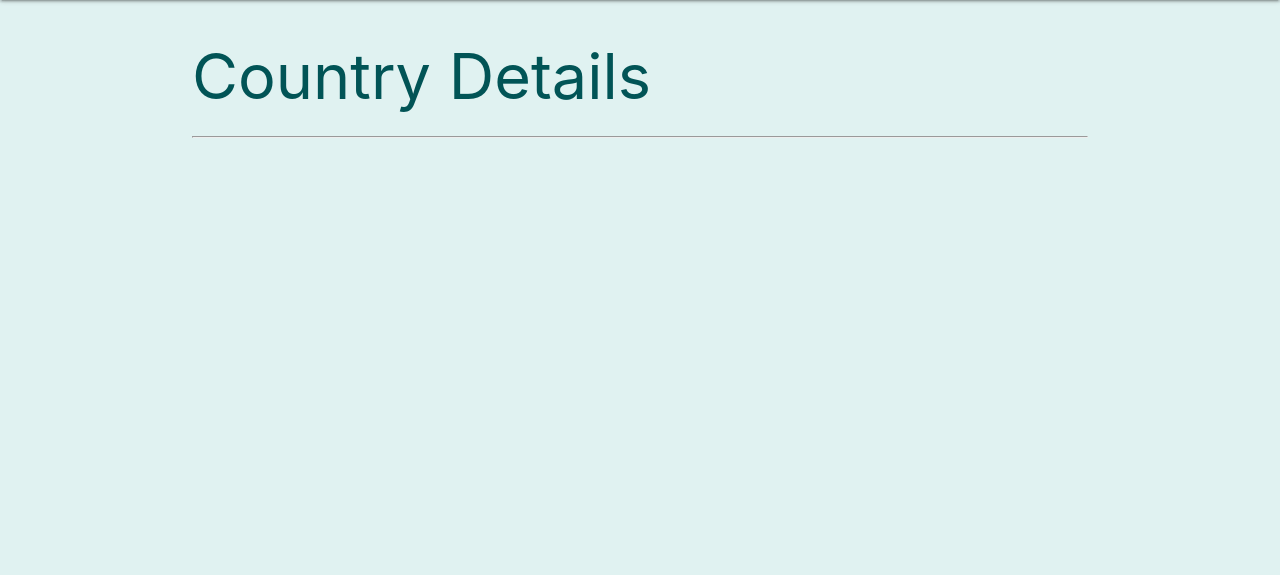
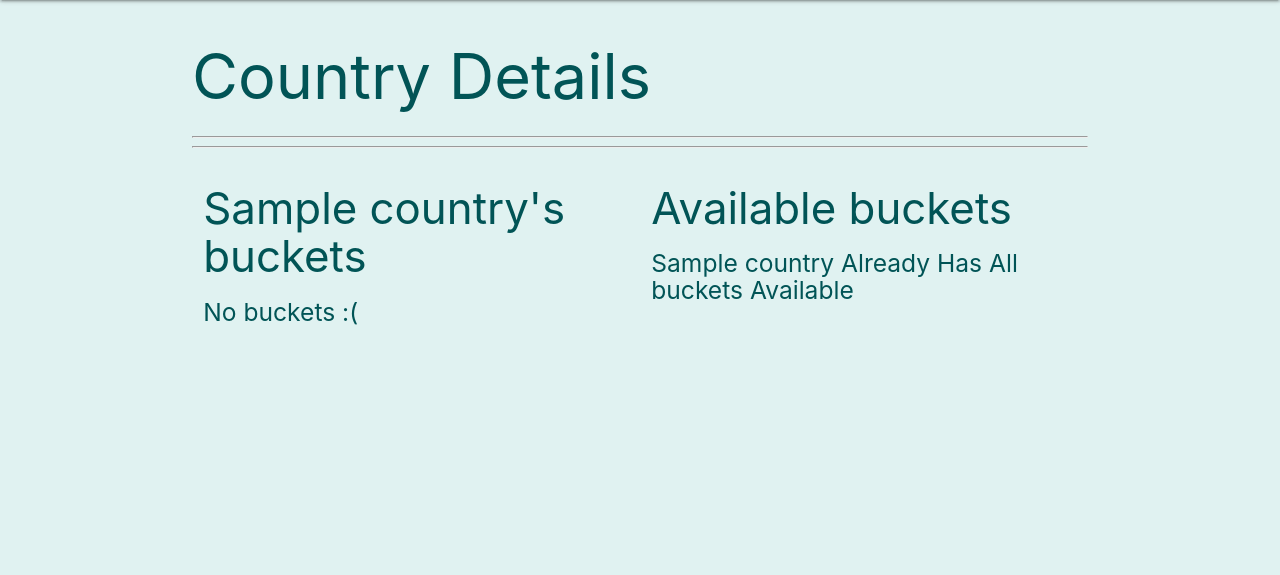
Before and after one commit to fjalafoo/Travelist, a Django app: page /countries/1/ in a window 1280 px wide. Shown: the part 64-639 px from the top of the page. Run offline with Django 4.2, Linux system fonts and the light colour scheme; tables that the repository leaves empty hold one stand-in row (values such as "Sample post").

Commit message:
add country

```diff
--- a/travelist/main_app/templates/base.html
+++ b/travelist/main_app/templates/base.html
@@ -26,7 +26,7 @@
                     <li  class="navItems"><a href="{% url 'tips' %}">Travel Tips</a></li>
                     <li  class="navItems"><a href="{% url 'contact' %}">Contact us</a></li>
                     {% if user.is_authenticated %}
-                    <li><a href="{% url 'about' %}">Add Country</a></li>
+                    <li><a href="{% url 'countries_create' %}">Add Country</a></li>
                     <li><a href="{% url 'about' %}">View All Countries</a></li>
                     <li><a href="{% url 'about' %}">Add a Bucket</a></li>
                     <li><a href="{% url 'about' %}">View All My Buckets</a></li>
--- a/travelist/main_app/templates/countries/details.html
+++ b/travelist/main_app/templates/countries/details.html
@@ -1,9 +1,57 @@
-<!-- detail page for each country, where buckets located -->
-
+<!-- detail page for each country, where buckets locountryed -->
 
 {% extends 'base.html' %}
 {% block content %}
 <h1>Country Details</h1>
 <hr />
 
+<hr>
+<div class="row">
+  <div class="col s6">
+    <h3>{{ country.name }}'s buckets</h3>
+    {% if country.buckets.count %}
+      {% for bucket in country.buckets.all %}
+        <div class="card">
+          <div class="card-content">
+            <span class="card-title">
+             {{ bucket.name }}
+            </span>
+          </div>
+          <div class="card-action">
+            <form action="{% url 'unassoc_bucket' country.id bucket.id %}" method="post">
+                {% csrf_token %}
+              <button type="submit" class="btn">Remove</button>
+            </form>
+          </div>
+        </div>
+      {% endfor %}
+    {% else %}
+      <h5>No buckets :(</h5>
+    {% endif %}
+  </div>
+  <!-- Available buckets will come after this line -->
+  <div class="col s6">
+    <h3>Available buckets</h3>
+    {% if buckets.count %}
+      {% for bucket in buckets.all %}
+        <div class="card">
+          <div class="card-content">
+            <span class="card-title">
+               {{ bucket.name }}
+            </span>
+          </div>
+          <div class="card-action">
+            <form action="{% url 'assoc_bucket' country.id bucket.id %}" method="post">
+                {% csrf_token %}
+              <button type="submit" class="btn">Add</button>
+            </form>
+          </div>
+        </div>
+      {% endfor %}
+    {% else %}
+      <h5>{{country.name}} Already Has All buckets Available</h5>
+    {% endif %}
+  </div>
+</div>
+
 {% endblock %}
--- a/travelist/main_app/templates/countries/index.html
+++ b/travelist/main_app/templates/countries/index.html
@@ -12,14 +12,17 @@
 <div class="row">
     <div class="col s12 m6">
     {% for x in c %}
+
       <div class="card">
         <div class="card-image">
+
           <img src="{{ x.flags.png }}">
 
           <a class="btn-floating halfway-fab waves-effect waves-light red"><i class="material-icons">+</i></a>
         </div>
         <div class="card-content">
-        <span class="card-title">{{ x.name.common }}</span>
+          <a href="/countries/{{ forloop.counter }}"><span class="card-title">{{ x.name.common }}</span></a>
+
             <p>Region: {{ x.region }}</p>
             <p>Capital: {{ x.capital.0 }}</p>
             <p>Currenices: {{ x.currines }}</p>
--- a/travelist/main_app/urls.py
+++ b/travelist/main_app/urls.py
@@ -7,7 +7,9 @@ urlpatterns = [
   path('tips/', views.tips, name='tips'),
   path('contact/', views.contact, name='contact'),
   path('countries/', views.countries_index, name='index'),
-  path('countries/1/', views.countries_details, name='details'),
+  path('countries/<int:country_id>/', views.countries_details, name='details'),
+  path('countries/create/', views.CountryCreate.as_view(), name='countries_create'),
   path('accounts/signup/', views.signup, name='signup'),
 
+
 ]
--- a/travelist/main_app/views.py
+++ b/travelist/main_app/views.py
@@ -5,8 +5,10 @@ import uuid
 import boto3
 from .models import Country, Bucket, Review
 from django.contrib.auth import login
-from django.contrib.auth import login
 from django.contrib.auth.forms import UserCreationForm
+from django.views.generic import ListView
+from django.views.generic.edit import CreateView
+
 
 import requests
 import json
@@ -59,13 +61,19 @@ def contact(request):
 
 
 
-#Define the country details view
-def countries_details(request):
-  return render(request, 'countries/details.html')
-
 # Define the country index view
 def countries_index(request):
-  bahrain = requests.get('https://restcountries.com/v3.1/name/bahrain')
   c = requests.get('https://restcountries.com/v3.1/all')
-  print(list(bahrain.json()))
-  return render(request, 'countries/index.html', { 'bahrian': bahrain.json(), 'c': c.json() })
+  return render(request, 'countries/index.html', { 'c': c.json() })
+
+
+#Define the country details view
+def countries_details(request, country_id):
+  country = Country.objects.get(id=country_id)
+  return render(request, 'countries/details.html', { 'country': country })
+
+
+class CountryCreate(CreateView):
+  model = Country
+  fields = ['name', 'flag', 'language', 'currency']
+  success_url = '/countries/'
```
Also changed, not shown: travelist/main_app/templates/buckets/bdetails.html (+7 -1 lines), travelist/main_app/templates/buckets/bindex.html (+7 -0 lines), travelist/main_app/templates/main_app/country_form.html (added, +14 -0 lines).
